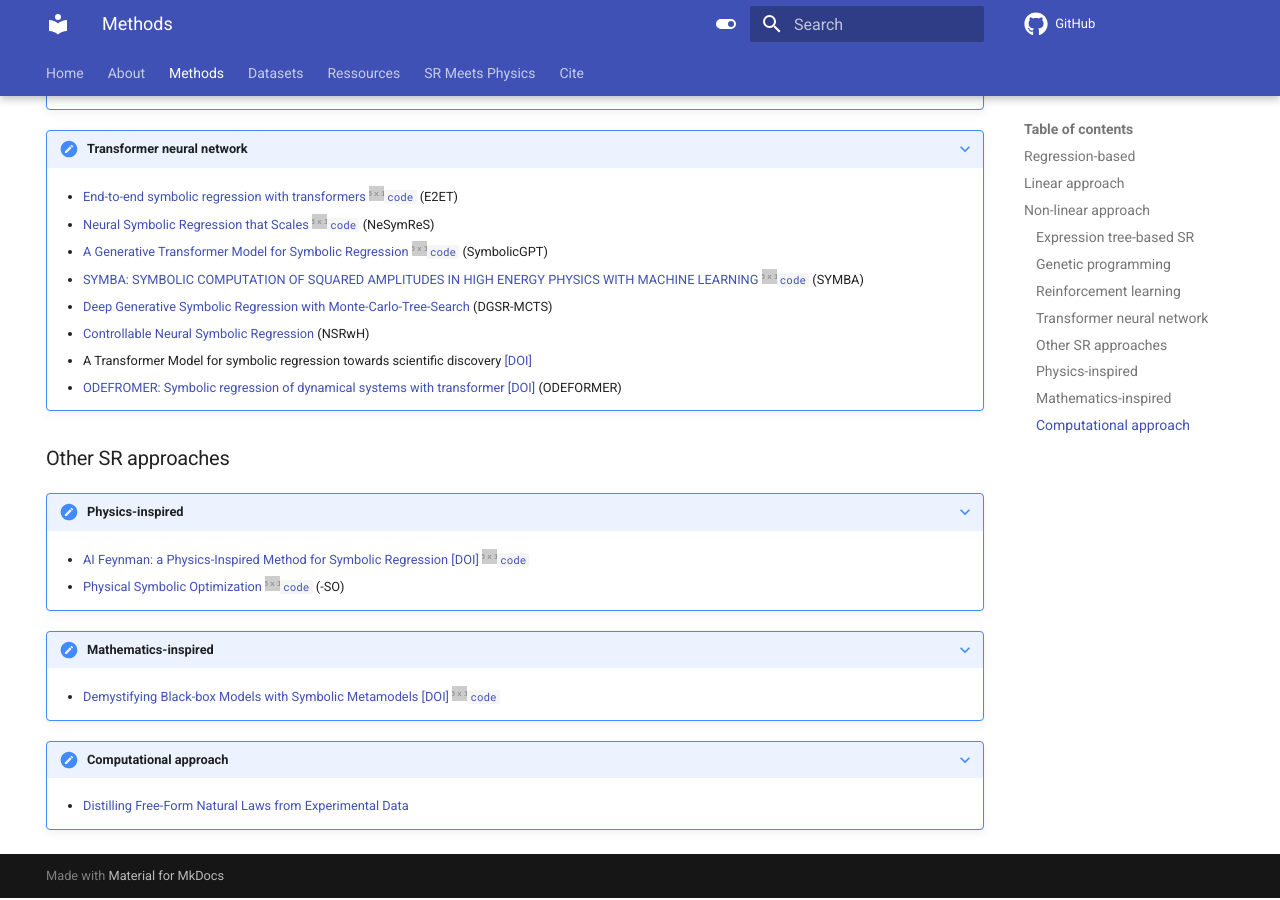
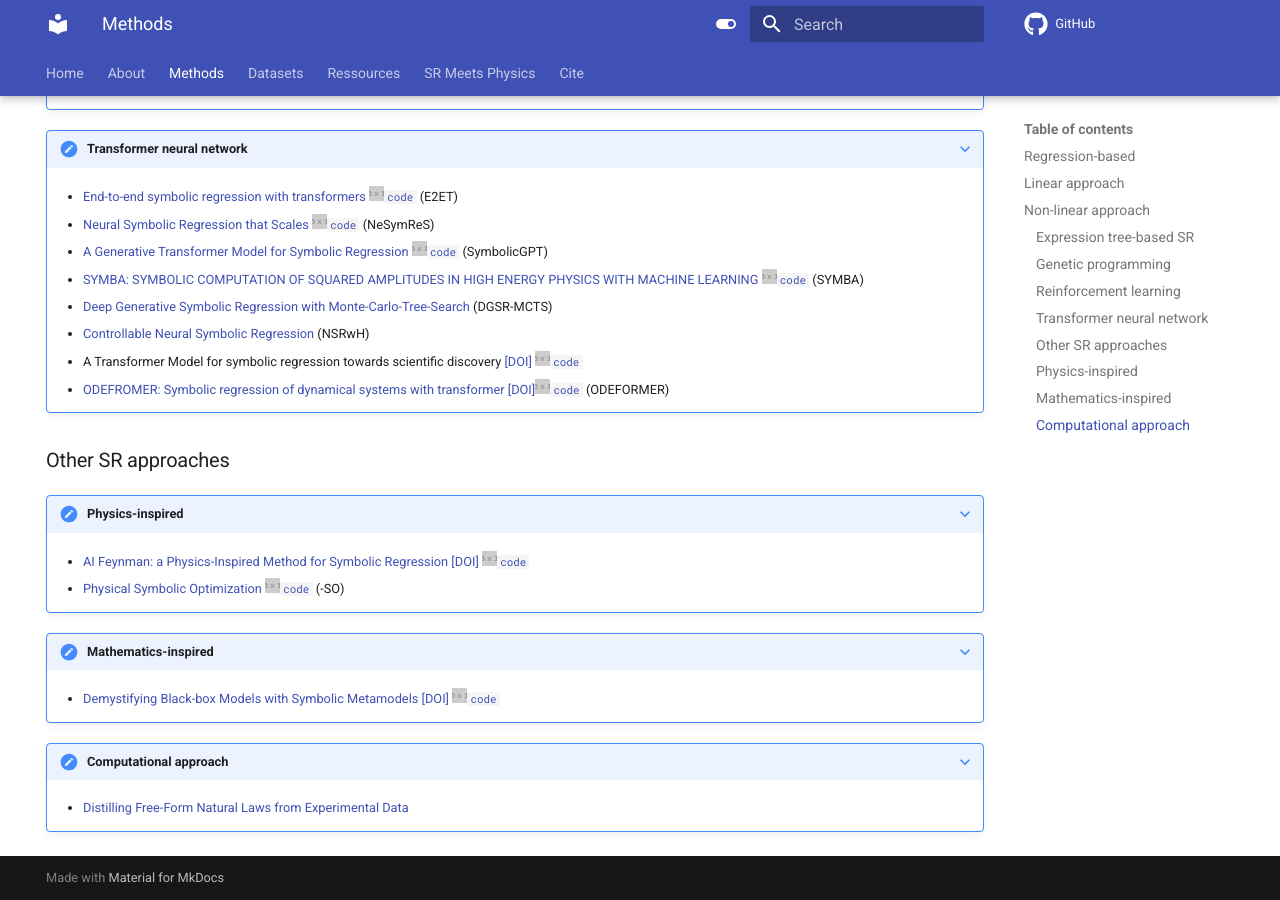
Before and after one commit to nmakke/SR-LivingReview, an MkDocs documentation site: the page built from docs/methods.md, in a window 1280 px wide and 900 px high, scrolled down 1165 px. Built offline with MkDocs 1.6.1 and Material for MkDocs 9.7.7, drawn with Linux system fonts in a browser that asks for light colours; formulas are drawn with MathJax 3; comment, search, counter and statistics services are not loaded.

Commit message:
Update methods.md

```diff
--- a/docs/methods.md
+++ b/docs/methods.md
@@ -82,8 +82,8 @@ SR methods are listed for each category.
     * [SYMBA: SYMBOLIC COMPUTATION OF SQUARED AMPLITUDES IN HIGH ENERGY PHYSICS WITH MACHINE LEARNING](https://arxiv.org/pdf/2206.08901.pdf) [![#c5f015](https://via.placeholder.com/15/c5f015/000000?text=+)`code`](https://github.com/ML4SCI/SYMBAHEP) (SYMBA)
     * [Deep Generative Symbolic Regression with Monte-Carlo-Tree-Search](https://arxiv.org/pdf/2302.11223.pdf) (DGSR-MCTS)
     * [Controllable Neural Symbolic Regression](https://arxiv.org/pdf/2304.10336v1.pdf) (NSRwH)
-    * A Transformer Model for symbolic regression towards scientific discovery [[DOI]](https://openreview.net/pdf?id=AIfqWNHKjo)
-    * [ODEFROMER: Symbolic regression of dynamical systems with transformer](https://arxiv.org/pdf/2310.05573.pdf) [[DOI]](https://openreview.net/pdf?id=TzoHLiGVMo) (ODEFORMER)
+    * A Transformer Model for symbolic regression towards scientific discovery [[DOI]](https://openreview.net/pdf?id=AIfqWNHKjo) [![#c5f015](https://via.placeholder.com/15/c5f015/000000?text=+)`code`](https://github.com/omron-sinicx/transformer4sr)
+    * [ODEFROMER: Symbolic regression of dynamical systems with transformer](https://arxiv.org/pdf/2310.05573.pdf) [[DOI]](https://openreview.net/pdf?id=TzoHLiGVMo)[![#c5f015](https://via.placeholder.com/15/c5f015/000000?text=+)`code`](https://github.com/sdascoli/odeformer) (ODEFORMER)
 
 
 ### Other SR approaches
```
